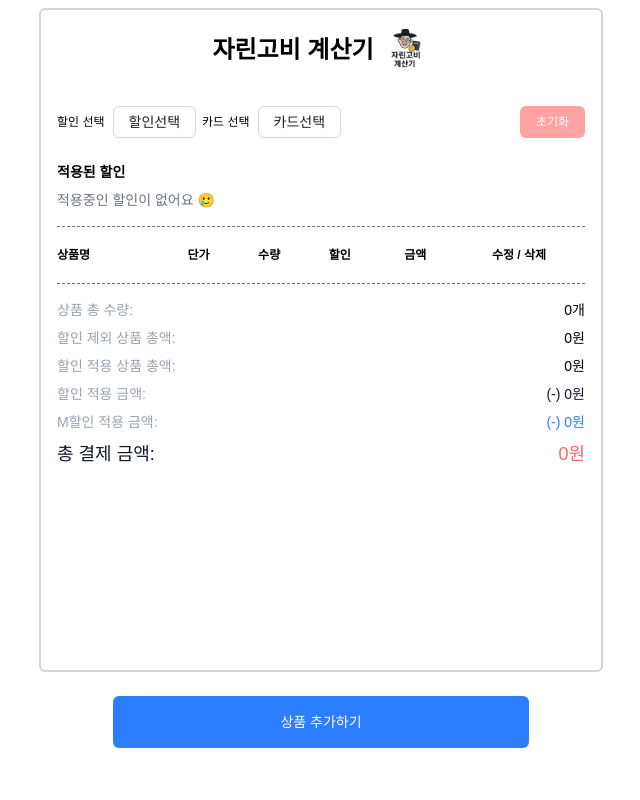
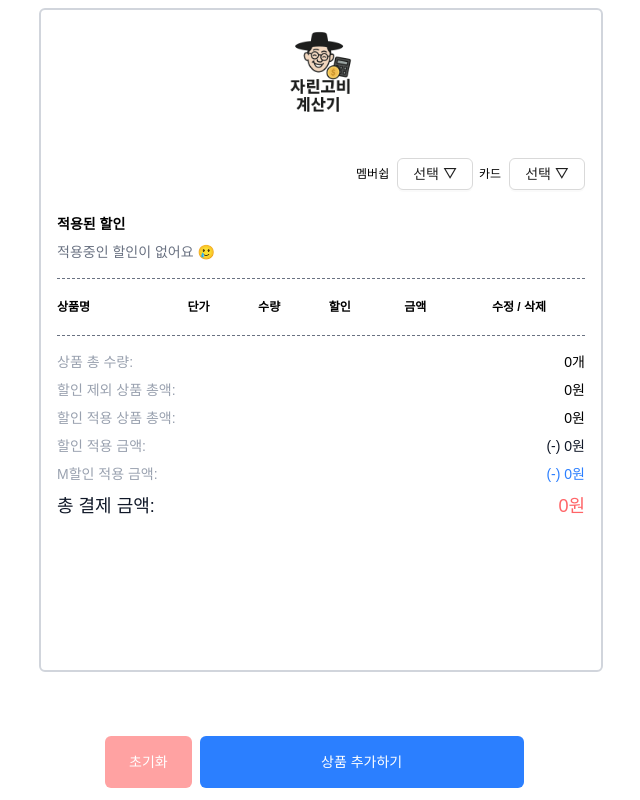
Before and after one commit to mkiz0403/m.caculator, a Next.js app: page / in a window 1280 px wide. Shown: the whole page, without its empty margins (319-959 px from the left). Built offline with nearby package versions, Linux system fonts and the light colour scheme.

Commit message:
refector : - 초기화 버튼위치 변경, - 할인 선택 ul 변경

```diff
--- a/src/app/caculator/page.tsx
+++ b/src/app/caculator/page.tsx
@@ -308,24 +308,23 @@ export default function Receipt() {
 		<div className="min-h-screen w-full overflow-y-auto p-2 pb-32">
 			<div className="min-h-full w-full rounded-md border-2 border-gray-300 p-4">
 				<div className="flex flex-col gap-4">
-					<div className="flex items-center justify-center gap-2">
-						<h1 className="text-center text-2xl font-bold">자린고비 계산기</h1>
+					<div className="flex items-center justify-center">
 						<Image
 							src="/icons/save-512x512.png"
 							alt="자린고비 계산기"
-							width={48}
-							height={48}
+							width={100}
+							height={100}
 						/>
 					</div>
 					<div className="flex flex-col">
-						<div className="mt-4 flex justify-between">
+						<div className="mt-4 flex justify-end">
 							<div className="flex items-center gap-1.5">
 								<div className="flex items-center gap-2">
-									<span>할인 선택</span>
+									<span>멤버쉽</span>
 									<Dropdown menu={mDiscountMenu} placement="bottomLeft">
 										<Button className="text-[10px]">
 											{mDiscount === 'none'
-												? '할인선택'
+												? '선택 ▽'
 												: mDiscount === 'sevenEarth'
 													? '세븐(우주)'
 													: '세븐(T할인)'}
@@ -333,22 +332,15 @@ export default function Receipt() {
 									</Dropdown>
 								</div>
 								<div className="flex items-center gap-2">
-									<span>카드 선택</span>
+									<span>카드</span>
 									<Dropdown menu={cardDiscountMenu} placement="bottomLeft">
 										<Button className="text-[10px]">
-											{cardDiscount === 'none' ? '카드선택' : '더모아'}
+											{cardDiscount === 'none' ? '선택 ▽' : '더모아'}
 										</Button>
 									</Dropdown>
 								</div>
 							</div>
-							<div className="flex items-center gap-2">
-								<button
-									className="rounded-md bg-red-300 px-4 py-2 text-xs text-white"
-									onClick={confirmResetAll}
-								>
-									초기화
-								</button>
-							</div>
+							<div className="flex items-center gap-2"></div>
 						</div>
 						<div className="border-b border-dashed border-gray-500 pt-6 pb-4">
 							<div className="mb-2 flex items-start justify-between">
@@ -686,10 +678,16 @@ export default function Receipt() {
 									isEditMode={isEditMode}
 								/>
 							</Modal>
-							<div className="fixed inset-x-0 bottom-10 z-50">
-								<div className="mx-auto w-full max-w-md px-4 pt-3 pb-[max(env(safe-area-inset-bottom),0.75rem)]">
+							<div className="fixed inset-x-0 bottom-0 z-50">
+								<div className="mx-auto flex w-full max-w-md gap-2 px-2 pt-3 pb-[max(env(safe-area-inset-bottom),0.75rem)]">
 									<button
-										className="w-full rounded-md bg-blue-500 py-4 text-sm text-white"
+										className="rounded-md bg-red-300 px-6 py-4 text-sm text-white"
+										onClick={confirmResetAll}
+									>
+										초기화
+									</button>
+									<button
+										className="w-3/4 rounded-md bg-blue-500 px-6 py-4 text-sm text-white"
 										onClick={showDtailModalModal}
 									>
 										상품 추가하기
```
